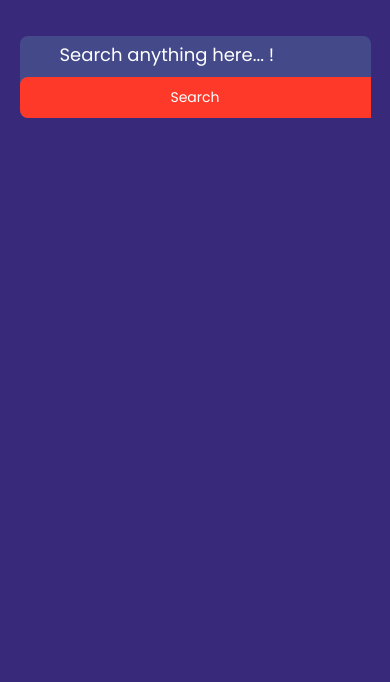
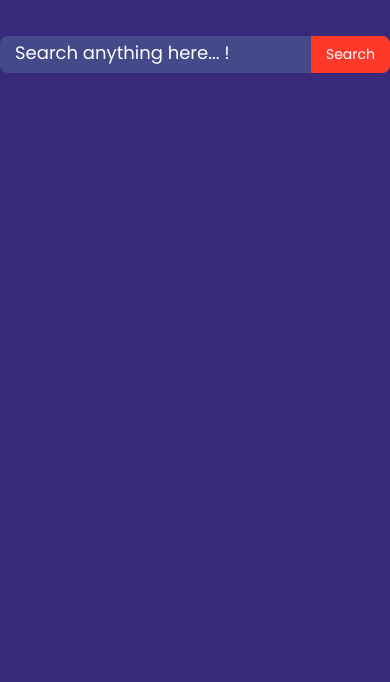
Before and after one commit to babu6383/Image-search-engine, a plain HTML site: page index.html in a window 390 px wide. Shown: the part 162-844 px from the top of the page. Drawn offline with Linux system fonts and the light colour scheme.

Commit message:
responsive added

```diff
--- a/style.css
+++ b/style.css
@@ -85,37 +85,45 @@ form button{
 
 @media (max-width: 1200px) {
     #search-result {
-        grid-template-columns: 1fr 1fr 1fr;
+        grid-template-columns: repeat(3, 1fr);
     }
+
+
 }
 
 @media (max-width: 900px) {
     #search-result {
-        grid-template-columns: 1fr 1fr;
+        grid-template-columns: repeat(2, 1fr);
     }
 }
 
 @media (max-width: 600px) {
     form {
-        flex-direction: column;
+        flex-direction: row; /* Ensure side-by-side layout */
         height: auto;
+        width: 100%;
     }
 
     form input {
+        flex: 1;
         padding: 10px;
         font-size: 16px;
+        margin: 0;
     }
 
     form button {
-        width: 100%;
-        border-top-right-radius: 0;
-        border-bottom-right-radius: 0;
-        border-top-left-radius: 8px;
-        border-bottom-left-radius: 8px;
+        width: auto; /* Remove width 100% */
+        flex-shrink: 0;
+        padding: 10px 20px;
+        font-size: 16px;
+        border-top-right-radius: 8px;
+        border-bottom-right-radius: 8px;
+        border-top-left-radius: 0;
+        border-bottom-left-radius: 0;
     }
 
     #search-result {
-        grid-template-columns: 1fr;
+        grid-template-columns: repeat(2, 1fr);
     }
 
     #search-result img {
@@ -127,6 +135,6 @@ form button{
     form input,
     form button {
         font-size: 14px;
-        padding: 10px 20px;
+        padding: 8px 15px; /* Adjust padding for smaller screens */
     }
 }
```
